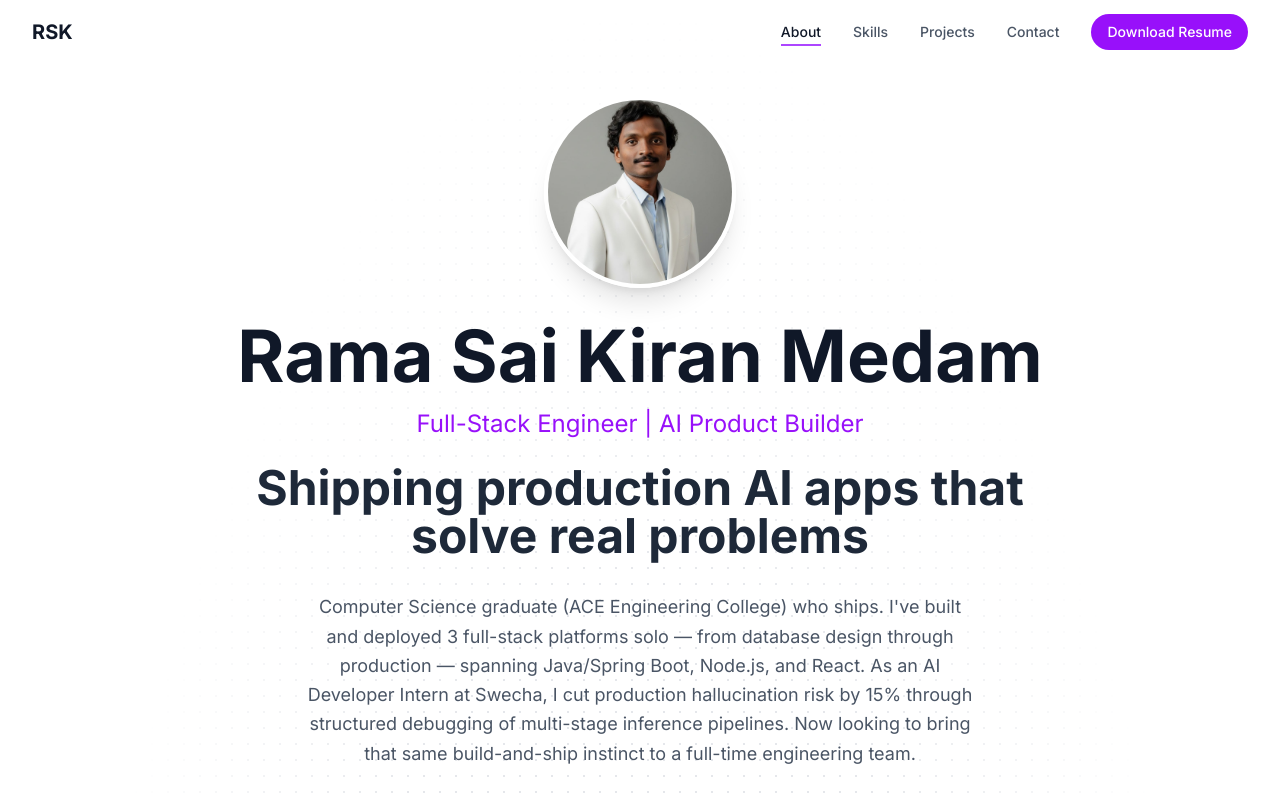
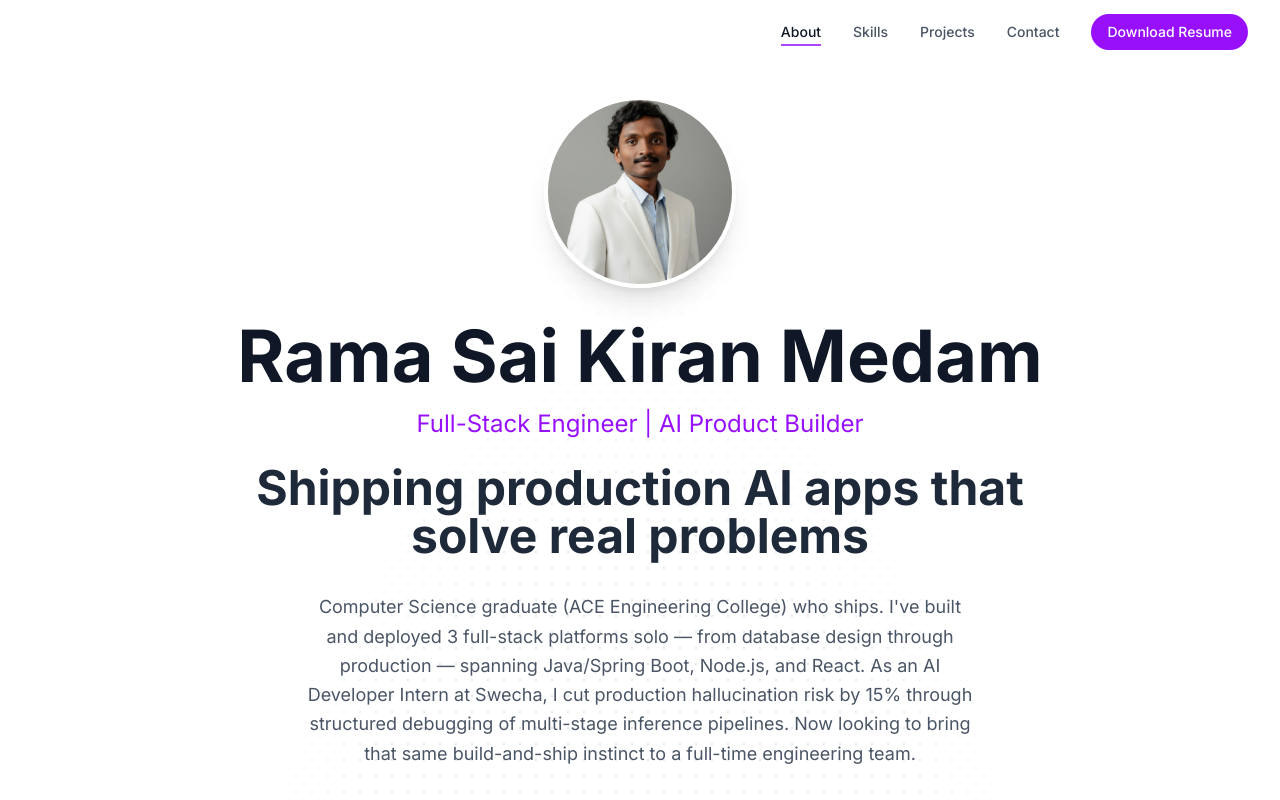
Before and after one commit to Ramasaikiran/Portfolio, a Next.js app: page / in a window 1280 px wide. Shown: the top 800 px of the page. Built offline with nearby package versions, Linux system fonts and the light colour scheme.

Commit message:
Fix nav blocked by open project modal; remove RSK logo

```diff
--- a/components/layout/GlassNavbar.tsx
+++ b/components/layout/GlassNavbar.tsx
@@ -35,8 +35,11 @@ export default function GlassNavbar() {
 
     const handleNavClick = (href: string) => {
         const id = href.substring(1);
-        scrollToElement(id);
+        // Close any open project modal first — it locks body scroll
+        // and sits above the navbar, which blocks section navigation.
+        window.dispatchEvent(new Event("closeProjectModal"));
         setIsMobileMenuOpen(false);
+        requestAnimationFrame(() => scrollToElement(id));
     };
 
     return (
@@ -49,17 +52,7 @@ export default function GlassNavbar() {
                 }`}
         >
             <div className="mx-auto max-w-7xl px-4 sm:px-6 lg:px-8">
-                <div className="flex h-16 items-center justify-between">
-                    {/* Logo */}
-                    <motion.button
-                        onClick={() => scrollToElement("about")}
-                        className="text-xl font-bold text-gray-900"
-                        whileHover={{ scale: 1.05 }}
-                        whileTap={{ scale: 0.95 }}
-                    >
-                        RSK
-                    </motion.button>
-
+                <div className="flex h-16 items-center justify-end">
                     {/* Desktop Navigation */}
                     <div className="hidden items-center space-x-8 md:flex">
                         {NAV_LINKS.map((link) => (
--- a/components/sections/Projects.tsx
+++ b/components/sections/Projects.tsx
@@ -16,6 +16,12 @@ export default function Projects() {
     // Lock body scroll when modal is open (overflow:hidden alone isn't
     // reliable on mobile Chrome/Safari, which can still scroll the
     // background via touch — pin body position instead)
+    useEffect(() => {
+        const close = () => setSelectedProject(null);
+        window.addEventListener("closeProjectModal", close);
+        return () => window.removeEventListener("closeProjectModal", close);
+    }, []);
+
     useEffect(() => {
         if (!selectedProject) return;
 
```
